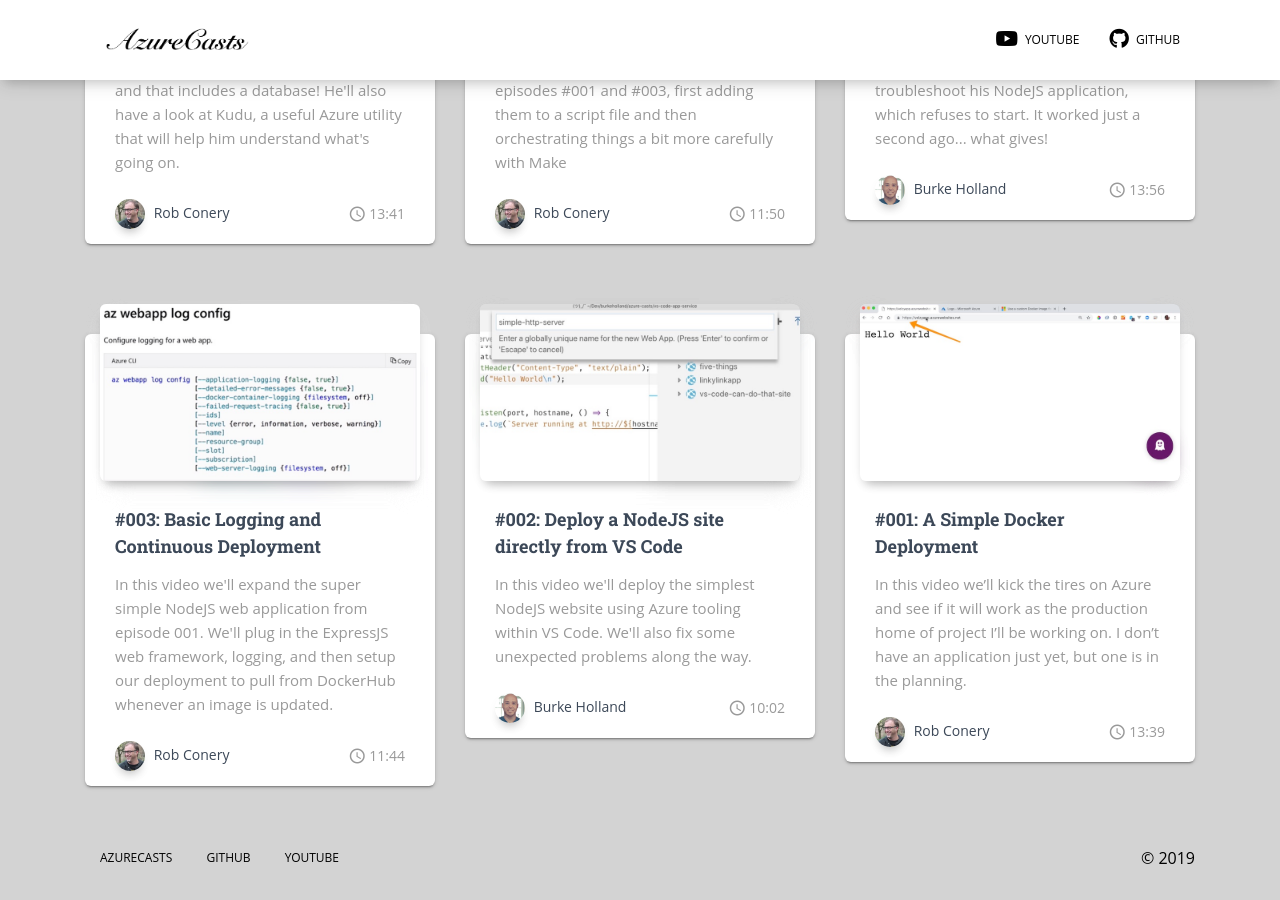
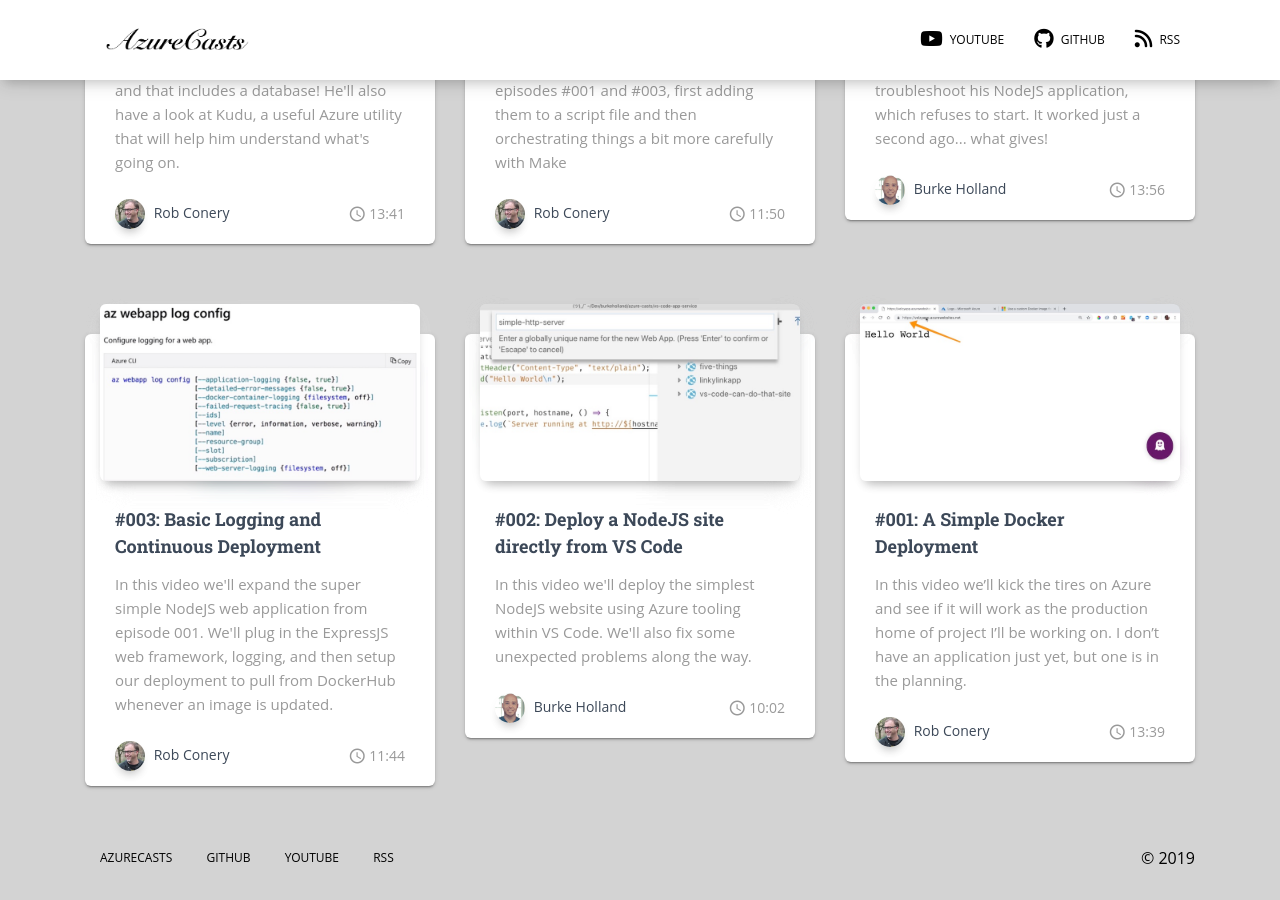
Before and after one commit to azurecasts/azurecasts.com, a Jekyll site: the page built from index.html, in a window 1280 px wide and 900 px high, scrolled down 1263 px. Built offline with Jekyll 4.4.1, drawn with Linux system fonts in a browser that asks for light colours; nearby versions of some CDN libraries.

Commit message:
Added RSS feed and alt link. Closes #1

```diff
--- a/_includes/nav.html
+++ b/_includes/nav.html
@@ -24,6 +24,11 @@
             <i class="fa fa-github"></i> GitHub
           </a>
         </li>
+        <li class="nav-item">
+          <a href="/feed.xml" class="nav-link"  target=_blank>
+            <i class="fa fa-rss"></i> RSS
+          </a>
+        </li>
       </ul>
     </div>
   </div>
--- a/_layouts/default.html
+++ b/_layouts/default.html
@@ -28,7 +28,7 @@
   <link href="/assets/demo/demo.css" rel="stylesheet" />
   <link href="/assets/demo/vertical-nav.css" rel="stylesheet" />
   <script src="/assets/js/core/jquery.min.js" type="text/javascript"></script>
-
+  <link rel="alternate" type="application/rss+xml" title="AzureCasts.com" href="https://azurecasts.com/feed.xml">
 
   <meta content="{{ site.title }}" property="og:site_name">
 
@@ -109,6 +109,11 @@
               YouTube
             </a>
           </li>
+          <li>
+            <a href="https://azurecasts.com/feed.xml">
+              RSS
+            </a>
+          </li>
         </ul>
       </nav>
       <div class="copyright float-right">
```
